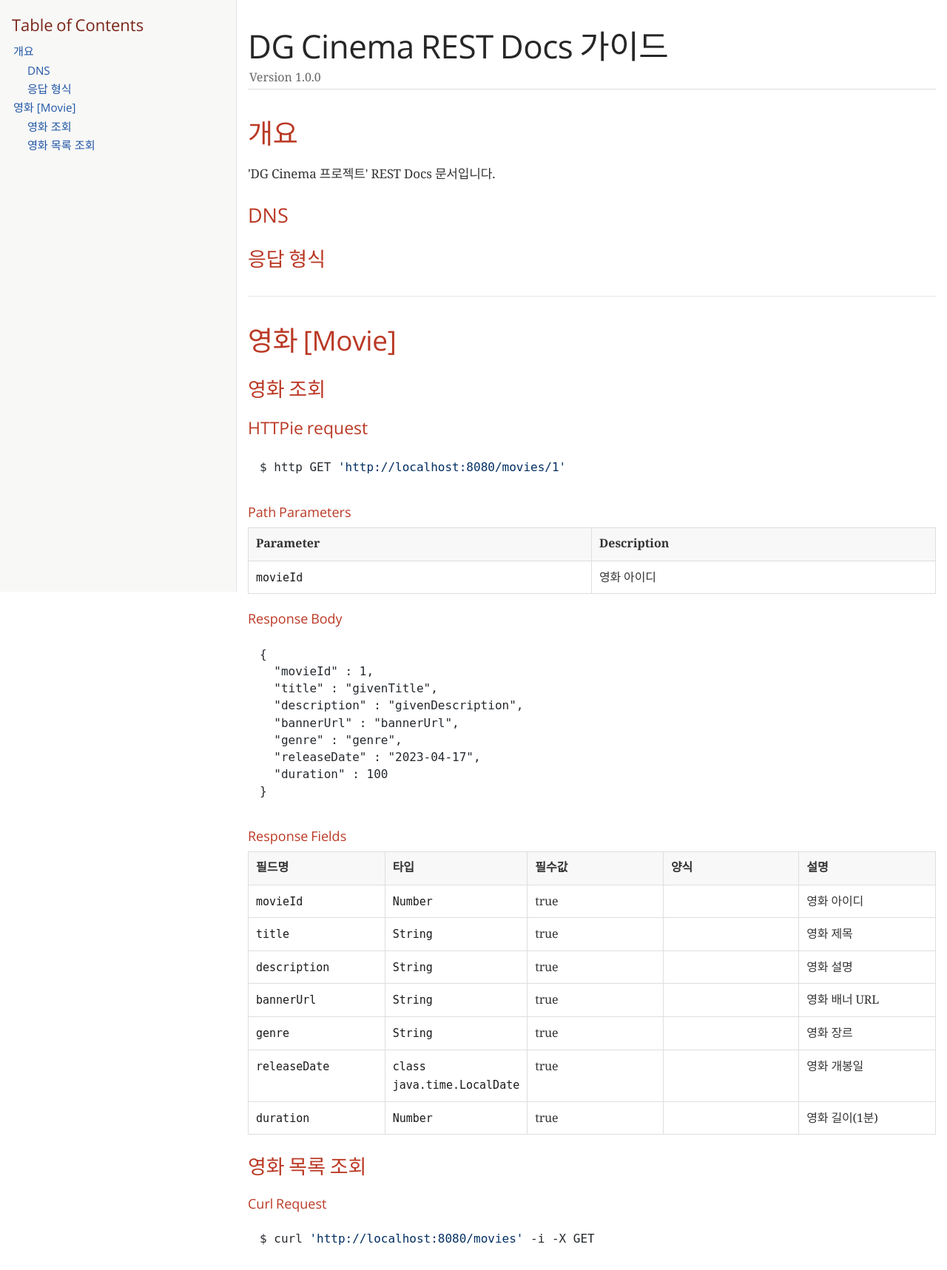
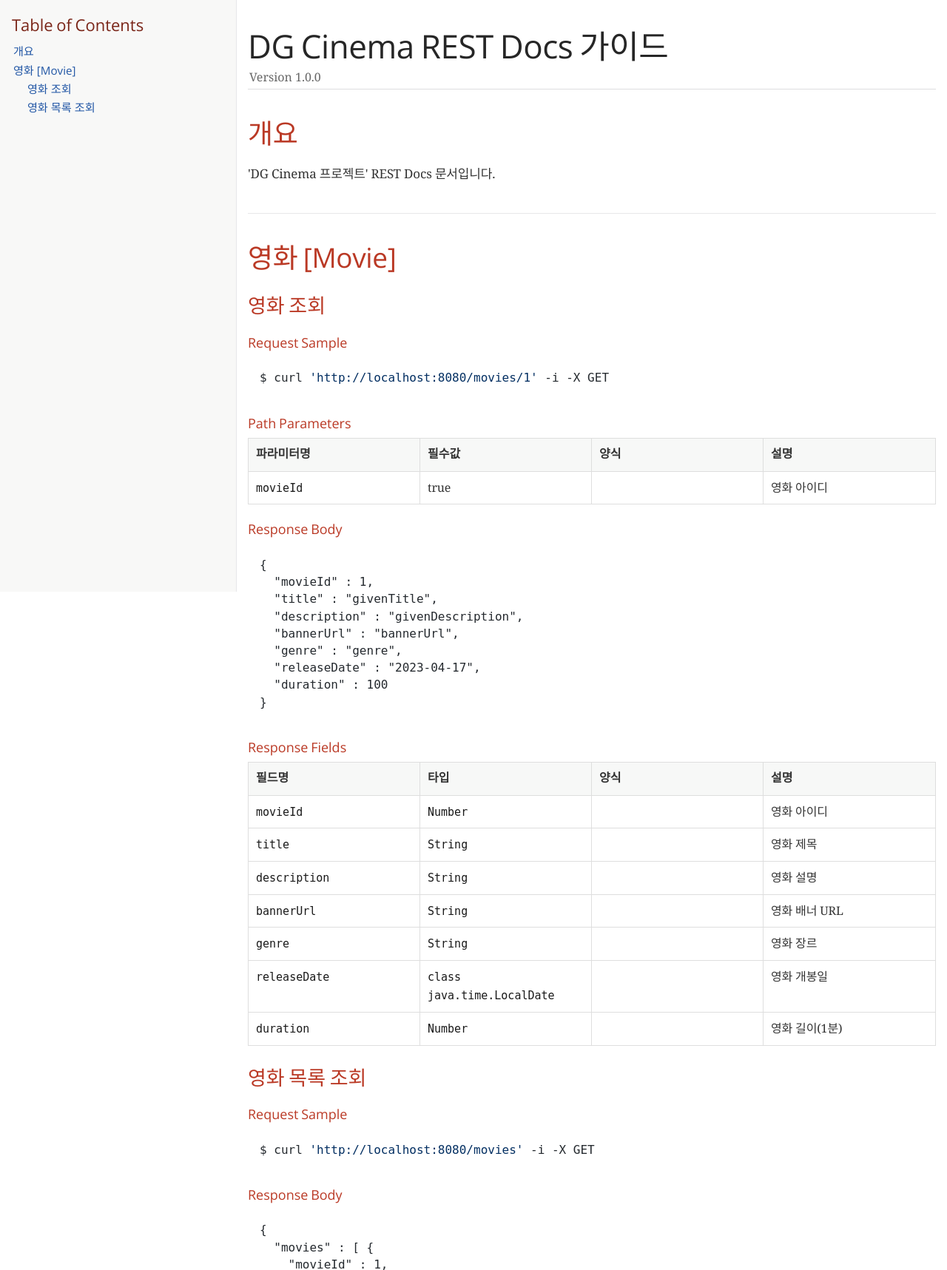
Before and after one commit to dev-graft-scenario/dg-cinema-scenario, a plain HTML site: page docs/index.html in a window 1280 px wide. Shown: the top 1717 px of the page at 74% size. Drawn offline with nearby package versions, Linux system fonts and the light colour scheme; a web font is replaced by a local one.

Commit message:
style(snippet,index.html) restdocs 문서 정리

```diff
--- a/docs/index.html
+++ b/docs/index.html
@@ -446,12 +446,7 @@ body.book #toc,body.book #preamble,body.book h1.sect0,body.book .sect1>h2{page-b
 <div id="toc" class="toc2">
 <div id="toctitle">Table of Contents</div>
 <ul class="sectlevel1">
-<li><a href="#_개요">개요</a>
-<ul class="sectlevel2">
-<li><a href="#_dns">DNS</a></li>
-<li><a href="#_응답_형식">응답 형식</a></li>
-</ul>
-</li>
+<li><a href="#_개요">개요</a></li>
 <li><a href="#_영화_movie">영화 [Movie]</a>
 <ul class="sectlevel2">
 <li><a href="#_영화_조회">영화 조회</a></li>
@@ -468,14 +463,6 @@ body.book #toc,body.book #preamble,body.book h1.sect0,body.book .sect1>h2{page-b
 <div class="paragraph">
 <p>'DG Cinema 프로젝트' REST Docs 문서입니다.</p>
 </div>
-<div class="sect2">
-<h3 id="_dns"><a class="link" href="#_dns">DNS</a></h3>
-
-</div>
-<div class="sect2">
-<h3 id="_응답_형식"><a class="link" href="#_응답_형식">응답 형식</a></h3>
-
-</div>
 </div>
 </div>
 <div class="sect1">
@@ -484,10 +471,13 @@ body.book #toc,body.book #preamble,body.book h1.sect0,body.book .sect1>h2{page-b
 <div class="sect2">
 <h3 id="_영화_조회"><a class="link" href="#_영화_조회">영화 조회</a></h3>
 <div class="sect3">
-<h4 id="_영화_조회_httpie_request"><a class="link" href="#_영화_조회_httpie_request">HTTPie request</a></h4>
+<h4 id="_영화_조회_curl_request"><a class="link" href="#_영화_조회_curl_request"><mark><mark></mark></mark></a></h4>
+<div class="sect4">
+<h5 id="_request_sample"><a class="link" href="#_request_sample">Request Sample</a></h5>
 <div class="listingblock">
 <div class="content">
-<pre class="highlightjs highlight"><code data-lang="bash" class="language-bash hljs">$ http GET 'http://localhost:8080/movies/1'</code></pre>
+<pre class="highlightjs highlight"><code data-lang="bash" class="language-bash hljs">$ curl 'http://localhost:8080/movies/1' -i -X GET</code></pre>
+</div>
 </div>
 </div>
 </div>
@@ -497,18 +487,24 @@ body.book #toc,body.book #preamble,body.book h1.sect0,body.book .sect1>h2{page-b
 <h5 id="_path_parameters"><a class="link" href="#_path_parameters">Path Parameters</a></h5>
 <table class="tableblock frame-all grid-all stretch">
 <colgroup>
-<col style="width: 50%;">
-<col style="width: 50%;">
+<col style="width: 25%;">
+<col style="width: 25%;">
+<col style="width: 25%;">
+<col style="width: 25%;">
 </colgroup>
 <thead>
 <tr>
-<th class="tableblock halign-left valign-top">Parameter</th>
-<th class="tableblock halign-left valign-top">Description</th>
+<th class="tableblock halign-left valign-top">파라미터명</th>
+<th class="tableblock halign-left valign-top">필수값</th>
+<th class="tableblock halign-left valign-top">양식</th>
+<th class="tableblock halign-left valign-top">설명</th>
 </tr>
 </thead>
 <tbody>
 <tr>
 <td class="tableblock halign-left valign-top"><p class="tableblock"><code>movieId</code></p></td>
+<td class="tableblock halign-left valign-top"><p class="tableblock">true</p></td>
+<td class="tableblock halign-left valign-top"></td>
 <td class="tableblock halign-left valign-top"><p class="tableblock">영화 아이디</p></td>
 </tr>
 </tbody>
@@ -540,17 +536,15 @@ body.book #toc,body.book #preamble,body.book h1.sect0,body.book .sect1>h2{page-b
 <h5 id="_response_fields"><a class="link" href="#_response_fields">Response Fields</a></h5>
 <table class="tableblock frame-all grid-all stretch">
 <colgroup>
-<col style="width: 20%;">
-<col style="width: 20%;">
-<col style="width: 20%;">
-<col style="width: 20%;">
-<col style="width: 20%;">
+<col style="width: 25%;">
+<col style="width: 25%;">
+<col style="width: 25%;">
+<col style="width: 25%;">
 </colgroup>
 <thead>
 <tr>
 <th class="tableblock halign-left valign-top">필드명</th>
 <th class="tableblock halign-left valign-top">타입</th>
-<th class="tableblock halign-left valign-top">필수값</th>
 <th class="tableblock halign-left valign-top">양식</th>
 <th class="tableblock halign-left valign-top">설명</th>
 </tr>
@@ -559,49 +553,42 @@ body.book #toc,body.book #preamble,body.book h1.sect0,body.book .sect1>h2{page-b
 <tr>
 <td class="tableblock halign-left valign-top"><p class="tableblock"><code>movieId</code></p></td>
 <td class="tableblock halign-left valign-top"><p class="tableblock"><code>Number</code></p></td>
-<td class="tableblock halign-left valign-top"><p class="tableblock">true</p></td>
 <td class="tableblock halign-left valign-top"></td>
 <td class="tableblock halign-left valign-top"><p class="tableblock">영화 아이디</p></td>
 </tr>
 <tr>
 <td class="tableblock halign-left valign-top"><p class="tableblock"><code>title</code></p></td>
 <td class="tableblock halign-left valign-top"><p class="tableblock"><code>String</code></p></td>
-<td class="tableblock halign-left valign-top"><p class="tableblock">true</p></td>
 <td class="tableblock halign-left valign-top"></td>
 <td class="tableblock halign-left valign-top"><p class="tableblock">영화 제목</p></td>
 </tr>
 <tr>
 <td class="tableblock halign-left valign-top"><p class="tableblock"><code>description</code></p></td>
 <td class="tableblock halign-left valign-top"><p class="tableblock"><code>String</code></p></td>
-<td class="tableblock halign-left valign-top"><p class="tableblock">true</p></td>
 <td class="tableblock halign-left valign-top"></td>
 <td class="tableblock halign-left valign-top"><p class="tableblock">영화 설명</p></td>
 </tr>
 <tr>
 <td class="tableblock halign-left valign-top"><p class="tableblock"><code>bannerUrl</code></p></td>
 <td class="tableblock halign-left valign-top"><p class="tableblock"><code>String</code></p></td>
-<td class="tableblock halign-left valign-top"><p class="tableblock">true</p></td>
 <td class="tableblock halign-left valign-top"></td>
 <td class="tableblock halign-left valign-top"><p class="tableblock">영화 배너 URL</p></td>
 </tr>
 <tr>
 <td class="tableblock halign-left valign-top"><p class="tableblock"><code>genre</code></p></td>
 <td class="tableblock halign-left valign-top"><p class="tableblock"><code>String</code></p></td>
-<td class="tableblock halign-left valign-top"><p class="tableblock">true</p></td>
 <td class="tableblock halign-left valign-top"></td>
 <td class="tableblock halign-left valign-top"><p class="tableblock">영화 장르</p></td>
 </tr>
 <tr>
 <td class="tableblock halign-left valign-top"><p class="tableblock"><code>releaseDate</code></p></td>
 <td class="tableblock halign-left valign-top"><p class="tableblock"><code>class java.time.LocalDate</code></p></td>
-<td class="tableblock halign-left valign-top"><p class="tableblock">true</p></td>
 <td class="tableblock halign-left valign-top"></td>
 <td class="tableblock halign-left valign-top"><p class="tableblock">영화 개봉일</p></td>
 </tr>
 <tr>
 <td class="tableblock halign-left valign-top"><p class="tableblock"><code>duration</code></p></td>
 <td class="tableblock halign-left valign-top"><p class="tableblock"><code>Number</code></p></td>
-<td class="tableblock halign-left valign-top"><p class="tableblock">true</p></td>
 <td class="tableblock halign-left valign-top"></td>
 <td class="tableblock halign-left valign-top"><p class="tableblock">영화 길이(1분)</p></td>
 </tr>
@@ -615,7 +602,7 @@ body.book #toc,body.book #preamble,body.book h1.sect0,body.book .sect1>h2{page-b
 <div class="sect3">
 <h4 id="_영화_목록_조회_curl_request"><a class="link" href="#_영화_목록_조회_curl_request"><mark><mark></mark></mark></a></h4>
 <div class="sect4">
-<h5 id="_curl_request"><a class="link" href="#_curl_request">Curl Request</a></h5>
+<h5 id="_request_sample"><a class="link" href="#_request_sample">Request Sample</a></h5>
 <div class="listingblock">
 <div class="content">
 <pre class="highlightjs highlight"><code data-lang="bash" class="language-bash hljs">$ curl 'http://localhost:8080/movies' -i -X GET</code></pre>
@@ -650,17 +637,15 @@ body.book #toc,body.book #preamble,body.book h1.sect0,body.book .sect1>h2{page-b
 <h5 id="_response_fields"><a class="link" href="#_response_fields">Response Fields</a></h5>
 <table class="tableblock frame-all grid-all stretch">
 <colgroup>
-<col style="width: 20%;">
-<col style="width: 20%;">
-<col style="width: 20%;">
-<col style="width: 20%;">
-<col style="width: 20%;">
+<col style="width: 25%;">
+<col style="width: 25%;">
+<col style="width: 25%;">
+<col style="width: 25%;">
 </colgroup>
 <thead>
 <tr>
 <th class="tableblock halign-left valign-top">필드명</th>
 <th class="tableblock halign-left valign-top">타입</th>
-<th class="tableblock halign-left valign-top">필수값</th>
 <th class="tableblock halign-left valign-top">양식</th>
 <th class="tableblock halign-left valign-top">설명</th>
 </tr>
@@ -669,56 +654,48 @@ body.book #toc,body.book #preamble,body.book h1.sect0,body.book .sect1>h2{page-b
 <tr>
 <td class="tableblock halign-left valign-top"><p class="tableblock"><code>movies</code></p></td>
 <td class="tableblock halign-left valign-top"><p class="tableblock"><code>Array</code></p></td>
-<td class="tableblock halign-left valign-top"><p class="tableblock">true</p></td>
 <td class="tableblock halign-left valign-top"></td>
 <td class="tableblock halign-left valign-top"><p class="tableblock">영화 목록</p></td>
 </tr>
 <tr>
 <td class="tableblock halign-left valign-top"><p class="tableblock"><code>movies[].movieId</code></p></td>
 <td class="tableblock halign-left valign-top"><p class="tableblock"><code>Number</code></p></td>
-<td class="tableblock halign-left valign-top"><p class="tableblock">true</p></td>
 <td class="tableblock halign-left valign-top"></td>
 <td class="tableblock halign-left valign-top"><p class="tableblock">영화 아이디</p></td>
 </tr>
 <tr>
 <td class="tableblock halign-left valign-top"><p class="tableblock"><code>movies[].title</code></p></td>
 <td class="tableblock halign-left valign-top"><p class="tableblock"><code>String</code></p></td>
-<td class="tableblock halign-left valign-top"><p class="tableblock">true</p></td>
 <td class="tableblock halign-left valign-top"></td>
 <td class="tableblock halign-left valign-top"><p class="tableblock">영화 제목</p></td>
 </tr>
 <tr>
 <td class="tableblock halign-left valign-top"><p class="tableblock"><code>movies[].description</code></p></td>
 <td class="tableblock halign-left valign-top"><p class="tableblock"><code>String</code></p></td>
-<td class="tableblock halign-left valign-top"><p class="tableblock">true</p></td>
 <td class="tableblock halign-left valign-top"></td>
 <td class="tableblock halign-left valign-top"><p class="tableblock">영화 설명</p></td>
 </tr>
 <tr>
 <td class="tableblock halign-left valign-top"><p class="tableblock"><code>movies[].bannerUrl</code></p></td>
 <td class="tableblock halign-left valign-top"><p class="tableblock"><code>String</code></p></td>
-<td class="tableblock halign-left valign-top"><p class="tableblock">true</p></td>
 <td class="tableblock halign-left valign-top"></td>
 <td class="tableblock halign-left valign-top"><p class="tableblock">영화 배너 URL</p></td>
 </tr>
 <tr>
 <td class="tableblock halign-left valign-top"><p class="tableblock"><code>movies[].genre</code></p></td>
 <td class="tableblock halign-left valign-top"><p class="tableblock"><code>String</code></p></td>
-<td class="tableblock halign-left valign-top"><p class="tableblock">true</p></td>
 <td class="tableblock halign-left valign-top"></td>
 <td class="tableblock halign-left valign-top"><p class="tableblock">영화 장르</p></td>
 </tr>
 <tr>
 <td class="tableblock halign-left valign-top"><p class="tableblock"><code>movies[].releaseDate</code></p></td>
 <td class="tableblock halign-left valign-top"><p class="tableblock"><code>class java.time.LocalDate</code></p></td>
-<td class="tableblock halign-left valign-top"><p class="tableblock">true</p></td>
 <td class="tableblock halign-left valign-top"></td>
 <td class="tableblock halign-left valign-top"><p class="tableblock">영화 개봉일</p></td>
 </tr>
 <tr>
 <td class="tableblock halign-left valign-top"><p class="tableblock"><code>movies[].duration</code></p></td>
 <td class="tableblock halign-left valign-top"><p class="tableblock"><code>Number</code></p></td>
-<td class="tableblock halign-left valign-top"><p class="tableblock">true</p></td>
 <td class="tableblock halign-left valign-top"></td>
 <td class="tableblock halign-left valign-top"><p class="tableblock">영화 길이(1분)</p></td>
 </tr>
@@ -733,7 +710,7 @@ body.book #toc,body.book #preamble,body.book h1.sect0,body.book .sect1>h2{page-b
 <div id="footer">
 <div id="footer-text">
 Version 1.0.0<br>
-Last updated 2023-04-17 00:43:47 +0900
+Last updated 2023-04-17 09:12:29 +0900
 </div>
 </div>
 <link rel="stylesheet" href="https://cdnjs.cloudflare.com/ajax/libs/highlight.js/9.15.6/styles/github.min.css">
```
Also changed, not shown: 6 other files.
